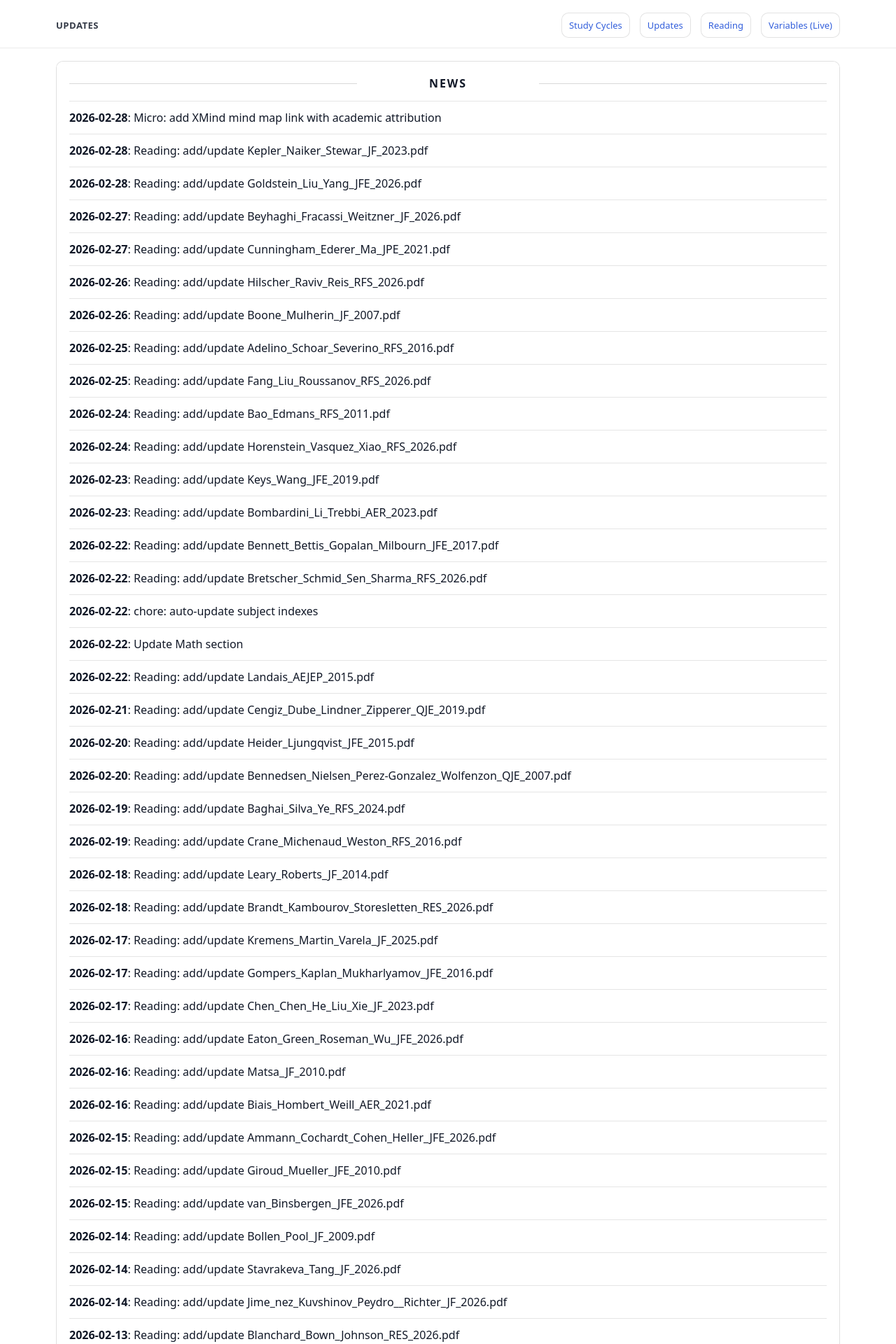
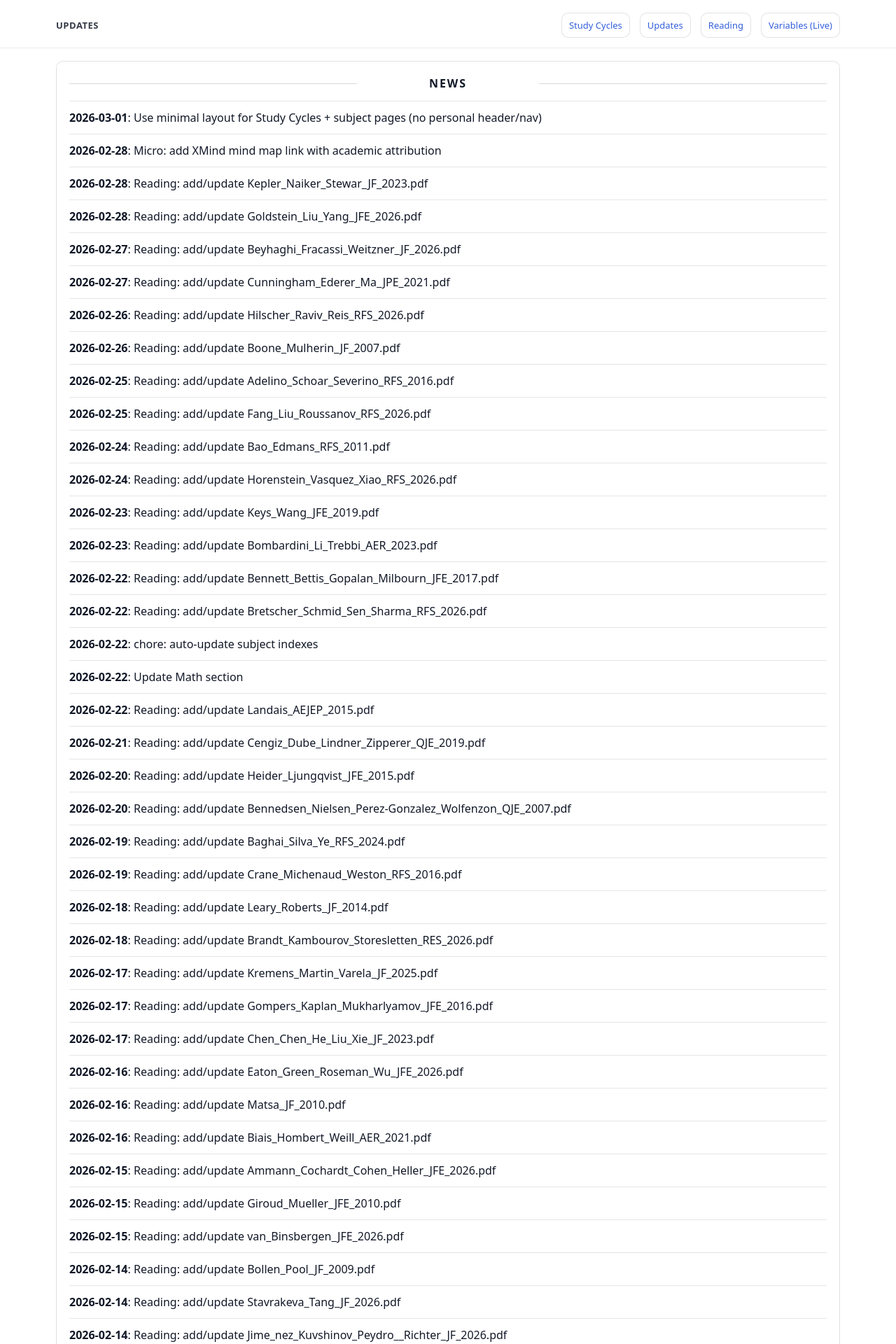
Before and after one commit to yaxinzn/study-archive, a Jekyll site: the page built from updates/index.md, in a window 1280 px wide. Shown: the top 1920 px of the page at 70% size. Built offline with Jekyll 4.4.1, drawn with Linux system fonts in a browser that asks for light colours; some of the changed text lies outside the part shown.

Commit message:
chore: update NEWS feed

```diff
--- a/_data/news.yml
+++ b/_data/news.yml
@@ -1,4 +1,7 @@
 # Auto-generated update history (sorted newest -> oldest). Do not edit manually.
+- ts: "1772318133"
+  date: "2026-03-01"
+  title: "Use minimal layout for Study Cycles + subject pages (no personal header/nav)"
 - ts: "1772278587"
   date: "2026-02-28"
   title: "Micro: add XMind mind map link with academic attribution"
```
